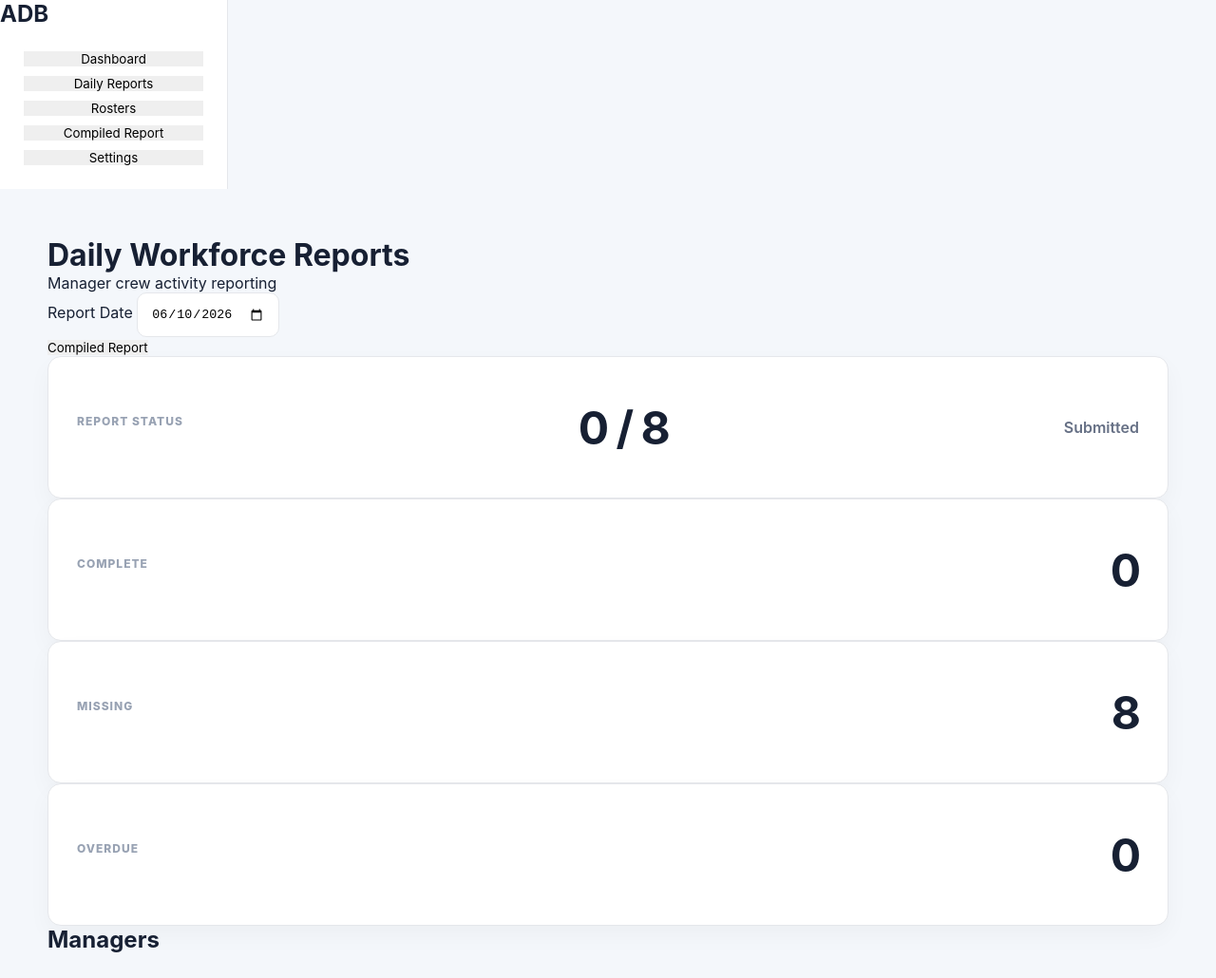
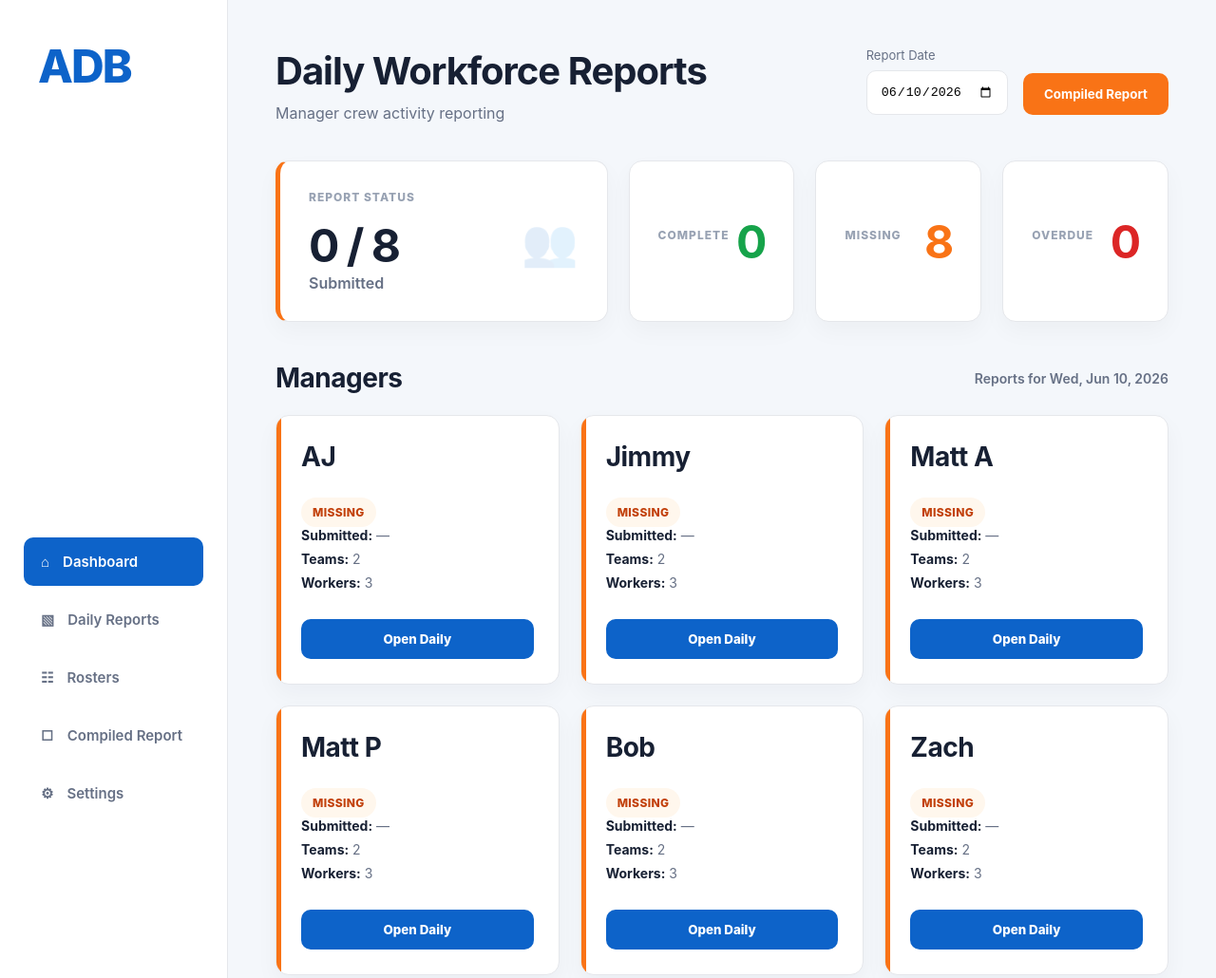
Before and after one commit to jakebrecknock/dailys, a plain HTML site: page index.html in a window 1280 px wide. Shown: the top 1030 px of the page at 95% size. Drawn offline with Linux system fonts and the light colour scheme.

Commit message:
Updating interface

```diff
--- a/index.html
+++ b/index.html
@@ -1,209 +1,149 @@
 <!DOCTYPE html>
 <html lang="en">
 <head>
-
-    <meta charset="UTF-8">
-    <meta name="viewport"
-          content="width=device-width, initial-scale=1.0">
-
-    <title>ADB Daily Workforce Reports</title>
-
-    <link rel="stylesheet" href="styles.css">
-
+  <meta charset="UTF-8" />
+  <meta name="viewport" content="width=device-width, initial-scale=1.0" />
+  <title>ADB Daily Workforce Reports</title>
+  <link rel="stylesheet" href="styles.css" />
 </head>
 
 <body>
+  <div class="app-shell">
+    <aside class="sidebar">
+      <div class="sidebar-brand">
+        <div class="brand-wordmark">ADB</div>
+      </div>
 
-<div class="layout">
+      <nav class="sidebar-nav">
+        <button class="nav-item active" type="button"><span>⌂</span> Dashboard</button>
+        <button class="nav-item" type="button"><span>▧</span> Daily Reports</button>
+        <button class="nav-item" type="button"><span>☷</span> Rosters</button>
+        <button class="nav-item" type="button"><span>□</span> Compiled Report</button>
+        <button class="nav-item" type="button"><span>⚙</span> Settings</button>
+      </nav>
 
-    <!-- SIDEBAR -->
-
-    <aside class="sidebar">
-
-        <div class="sidebar-logo">
-
-            <h1>ADB</h1>
-
+      <div class="sidebar-user">
+        <div class="avatar">J</div>
+        <div>
+          <strong>Jake Brecknock</strong>
+          <span>Administrator</span>
         </div>
-
-        <div class="sidebar-nav">
-
-            <button class="nav-button active">
-                Dashboard
-            </button>
-
-            <button class="nav-button">
-                Daily Reports
-            </button>
-
-            <button class="nav-button">
-                Rosters
-            </button>
-
-            <button class="nav-button">
-                Compiled Report
-            </button>
-
-            <button class="nav-button">
-                Settings
-            </button>
-
-        </div>
-
+      </div>
     </aside>
 
+    <main class="main-content">
+      <section id="dashboardView" class="view">
+        <header class="page-header">
+          <div>
+            <h1>Daily Workforce Reports</h1>
+            <p>Manager crew activity reporting</p>
+          </div>
 
-    <!-- MAIN -->
+          <div class="header-actions">
+            <label class="date-control">
+              <span>Report Date</span>
+              <input type="date" id="dateInput" />
+            </label>
 
-    <main class="main-content">
-
-        <!-- HEADER -->
-
-        <header class="header">
-
-            <div>
-
-                <h1 class="title">
-                    Daily Workforce Reports
-                </h1>
-
-                <p class="subtitle">
-                    Manager crew activity reporting
-                </p>
-
-            </div>
-
-            <div class="header-right">
-
-                <div class="date-block">
-
-                    <label>
-
-                        Report Date
-
-                    </label>
-
-                    <input
-                            type="date"
-                            id="dateInput">
-
-                </div>
-
-                <button id="previewReportBtn">
-
-                    Compiled Report
-
-                </button>
-
-            </div>
-
+            <button id="previewReportBtn" class="primary-btn" type="button">
+              Compiled Report
+            </button>
+          </div>
         </header>
 
+        <section class="stats-grid">
+          <article class="stat-card wide">
+            <div>
+              <p>REPORT STATUS</p>
+              <h2 id="completionText">0 / 8</h2>
+              <span>Submitted</span>
+            </div>
+            <div class="stat-ghost-icon">👥</div>
+          </article>
 
-        <!-- STATS -->
+          <article class="stat-card">
+            <p>COMPLETE</p>
+            <h2 id="completeCount">0</h2>
+          </article>
 
-        <section class="stats-row">
+          <article class="stat-card">
+            <p>MISSING</p>
+            <h2 id="missingCount" class="orange-text">8</h2>
+          </article>
 
-            <div class="stat-card">
-
-                <p class="stat-title">
-
-                    REPORT STATUS
-
-                </p>
-
-                <h2 id="completionText">
-
-                    0 / 8
-
-                </h2>
-
-                <span>
-
-                    Submitted
-
-                </span>
-
-            </div>
-
-
-            <div class="stat-card">
-
-                <p class="stat-title">
-
-                    COMPLETE
-
-                </p>
-
-                <h2 class="green">
-
-                    0
-
-                </h2>
-
-            </div>
-
-
-            <div class="stat-card">
-
-                <p class="stat-title">
-
-                    MISSING
-
-                </p>
-
-                <h2 class="orange">
-
-                    8
-
-                </h2>
-
-            </div>
-
-
-            <div class="stat-card">
-
-                <p class="stat-title">
-
-                    OVERDUE
-
-                </p>
-
-                <h2 class="red">
-
-                    0
-
-                </h2>
-
-            </div>
-
+          <article class="stat-card">
+            <p>OVERDUE</p>
+            <h2 id="overdueCount" class="red-text">0</h2>
+          </article>
         </section>
 
+        <section class="manager-section">
+          <div class="section-row">
+            <h2>Managers</h2>
+            <span id="dateTitle">Reports for today</span>
+          </div>
 
-        <!-- MANAGERS -->
+          <div id="managerGrid" class="manager-grid"></div>
+        </section>
+      </section>
 
-        <section>
+      <section id="formView" class="view hidden">
+        <header class="page-header sub-page">
+          <div>
+            <p class="eyebrow">Manager Form</p>
+            <h1 id="formTitle"></h1>
+            <p id="formSubtitle"></p>
+          </div>
 
-            <h2 class="section-title">
+          <div class="header-actions">
+            <button id="editRosterBtn" class="secondary-btn" type="button">Edit Roster</button>
+            <button id="saveDraftBtn" class="secondary-btn" type="button">Save Draft</button>
+            <button id="submitBtn" class="primary-btn" type="button">Submit Daily</button>
+            <button id="dashboardBtn" class="ghost-btn" type="button">Dashboard</button>
+          </div>
+        </header>
 
-                Managers
+        <div id="teamsContainer" class="team-stack"></div>
+      </section>
 
-            </h2>
+      <section id="rosterView" class="view hidden">
+        <header class="page-header sub-page">
+          <div>
+            <p class="eyebrow">Roster Editor</p>
+            <h1 id="rosterTitle"></h1>
+            <p>These workers will auto-populate this manager’s form.</p>
+          </div>
 
-            <div
-                    id="managerGrid"
-                    class="manager-grid">
+          <div class="header-actions">
+            <button id="addWorkerBtn" class="secondary-btn" type="button">+ Add Worker</button>
+            <button id="saveRosterBtn" class="primary-btn" type="button">Save Roster</button>
+            <button class="ghost-btn" type="button" onclick="openManager(currentManager)">Back to Form</button>
+          </div>
+        </header>
 
-            </div>
+        <div id="rosterContainer"></div>
+      </section>
 
-        </section>
+      <section id="reportView" class="view hidden">
+        <header class="page-header sub-page">
+          <div>
+            <p class="eyebrow">Compiled Report</p>
+            <h1>ADB Daily Workforce Report</h1>
+            <p id="reportDateLine"></p>
+          </div>
 
+          <div class="header-actions">
+            <button class="ghost-btn" type="button" onclick="showDashboard()">Dashboard</button>
+          </div>
+        </header>
 
+        <div id="compiledReport"></div>
+      </section>
     </main>
+  </div>
 
-</div>
+  <div id="toast" class="toast hidden"></div>
 
-<script src="app.js"></script>
-
+  <script src="app.js"></script>
 </body>
 </html>
```
